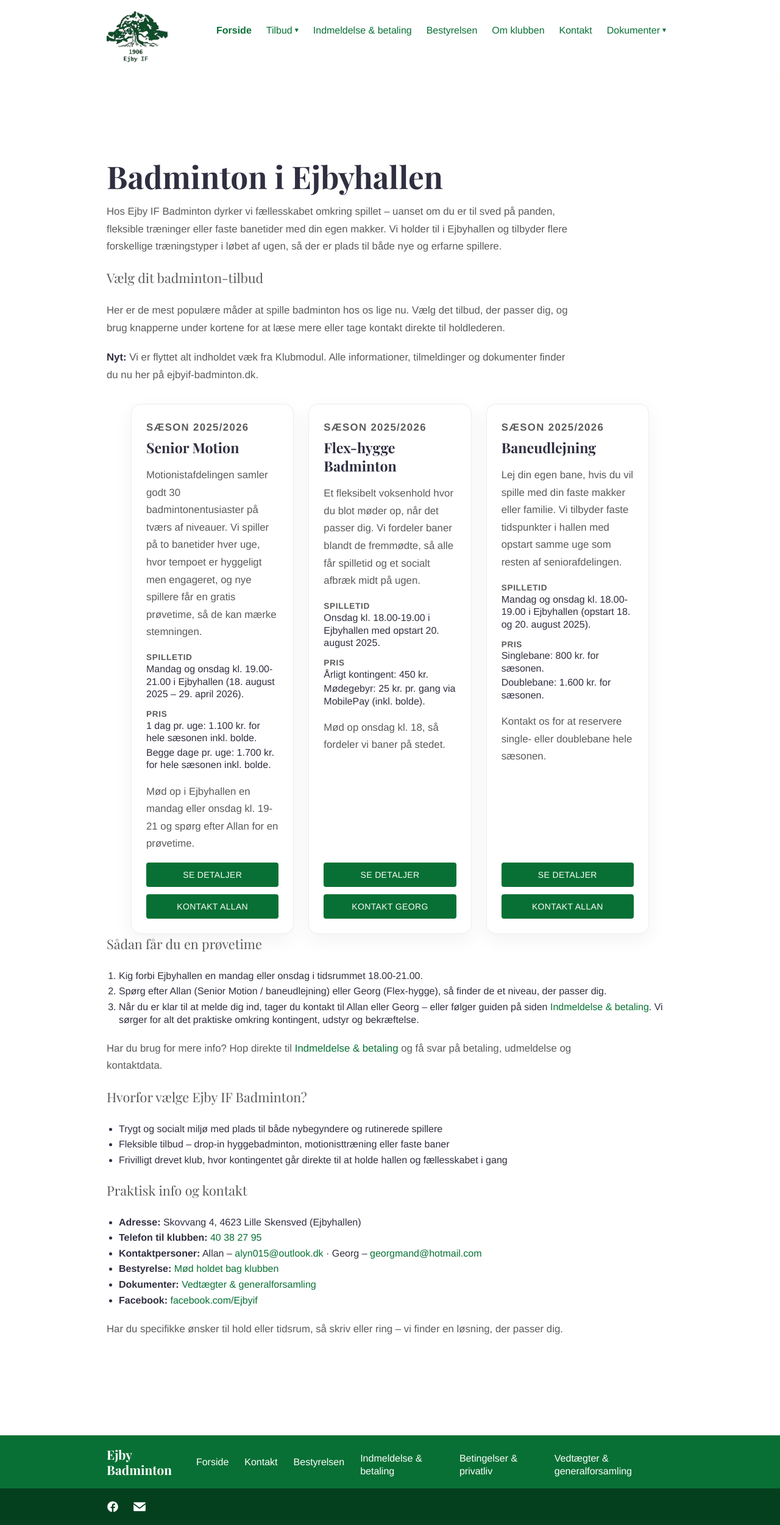
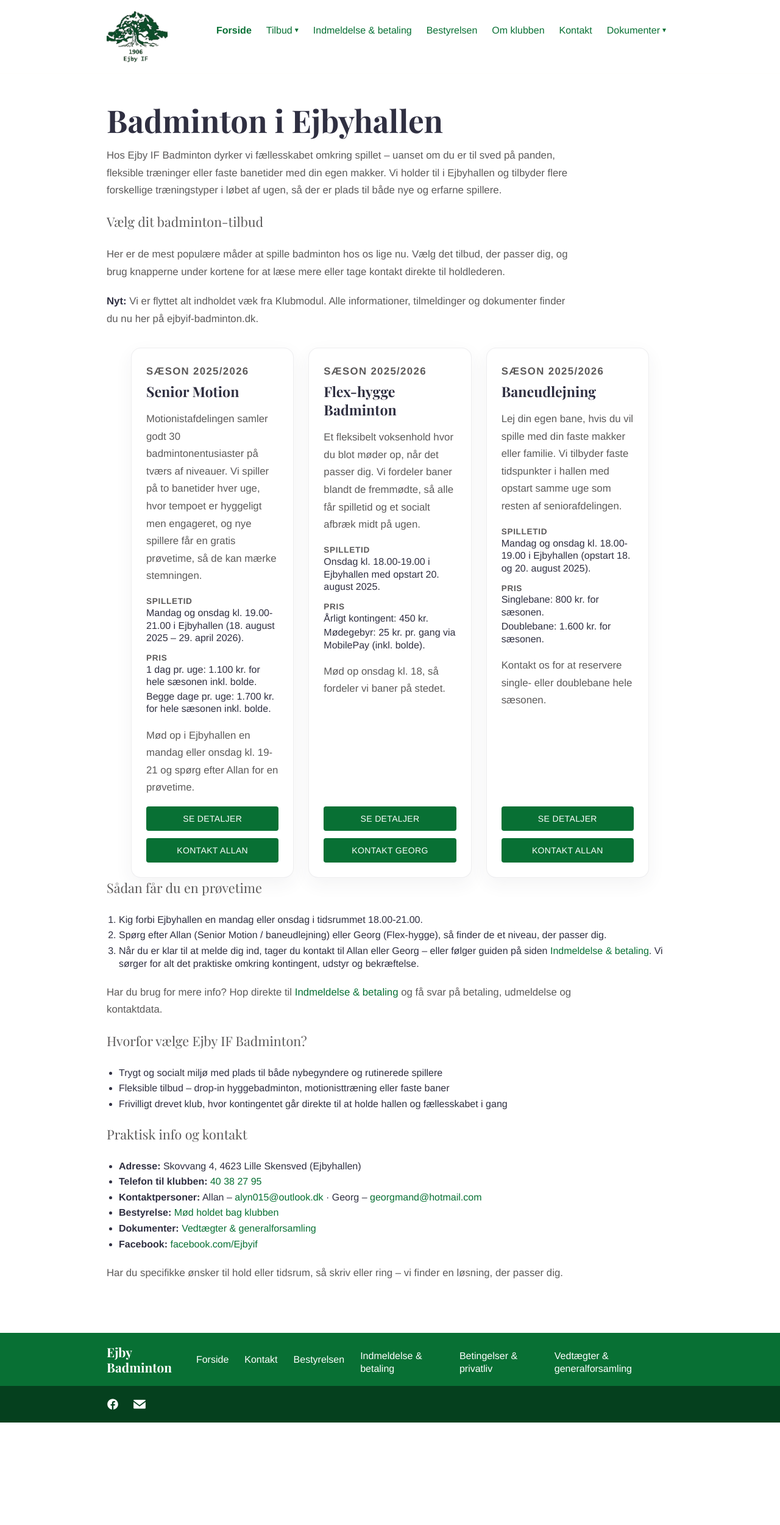
Before and after one commit to Ejby-badminton/web-site, a Jekyll site: the page built from indhold/sider/forside.md, in a window 1280 px wide. Shown: the whole page at 61% size. Built offline with Jekyll 4.4.1, drawn with Linux system fonts in a browser that asks for light colours; after the commit the page ends 2332 px from its top, so only the background shows below that.

Commit message:
padding fix

```diff
--- a/_sass/components/_intro.scss
+++ b/_sass/components/_intro.scss
@@ -2,12 +2,12 @@
   display: flex;
   justify-content: flex-start;
   align-items: center;
-  padding-top: 60px;
-  padding-bottom: 60px;
+  padding-top: 2rem;
+  padding-bottom: 3rem;
   overflow: hidden;
   @include media-breakpoint-up(md) {
-    padding-top: 140px;
-    padding-bottom: 140px;
+    padding-top: 3rem;
+    padding-bottom: 4rem;
   }
   h1 {
     color: $black;
```
